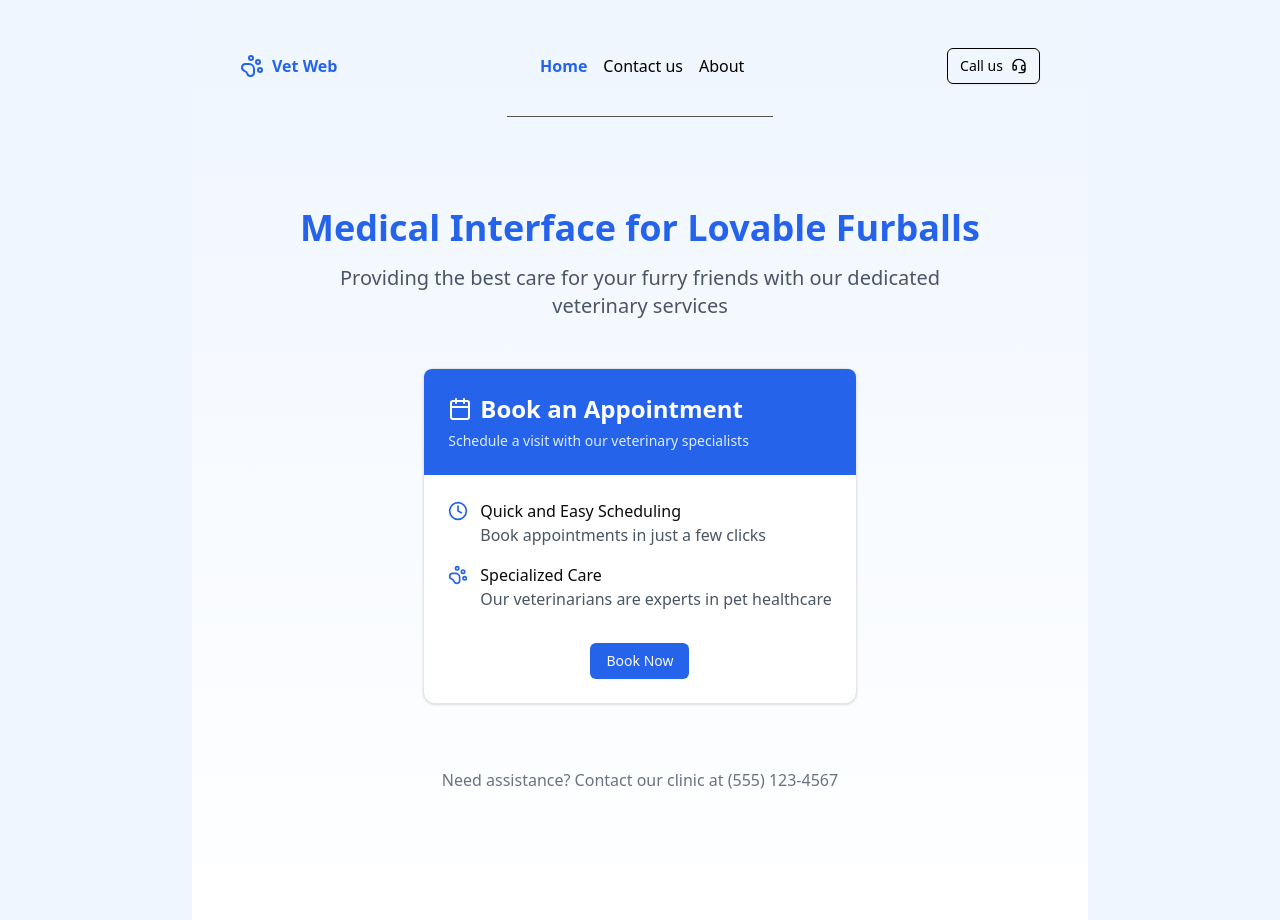
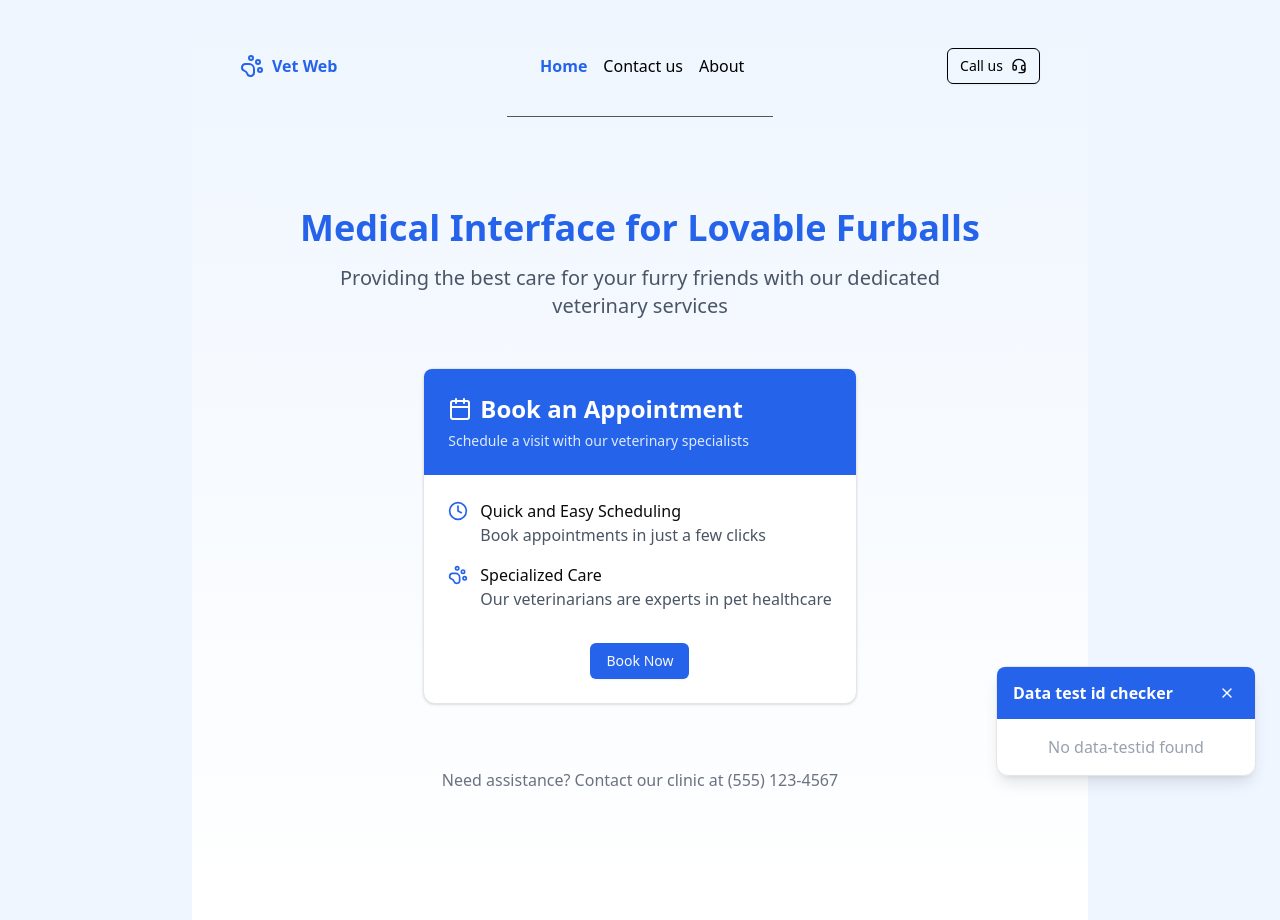
Before and after one commit to Shuunen/vet-web, a React (Vite) app: page / in a window 1280 px wide. Built offline with nearby package versions, Linux system fonts and the light colour scheme.

Commit message:
feat: add TestIdChecker component for improved testing in development

```diff
--- /dev/null
+++ b/src/components/dev/test-id-checker.tsx
@@ -0,0 +1,111 @@
+/* eslint-disable max-lines-per-function */
+import { Button } from '@/components/atoms/button'
+import { Card, CardContent, CardHeader, CardTitle } from '@/components/atoms/card'
+import { X } from 'lucide-react'
+import { useEffect, useRef, useState } from 'react'
+
+const STORAGE_KEY = 'hideTestIdChecker'
+const INTERVAL = 1000
+const EMPTY = 0
+
+function getAllTestIds() {
+  return Array.from(document.querySelectorAll('[data-testid]'))
+    .map(el => el.getAttribute('data-testid'))
+    .filter((id): id is string => Boolean(id))
+}
+
+let lastHighlighted: string | null = null
+function removeHighlight(testid?: string | null) {
+  if (!testid) return
+  const els = document.querySelectorAll<HTMLElement>(`[data-testid="${testid}"]`)
+  for (const el of els) {
+    el.style.outline = ''
+    el.style.outlineOffset = ''
+    el.style.zIndex = ''
+  }
+  if (lastHighlighted === testid) lastHighlighted = null
+}
+
+function highlightElement(testid: string) {
+  if (lastHighlighted === testid) return
+  removeHighlight(lastHighlighted)
+  const els = document.querySelectorAll<HTMLElement>(`[data-testid="${testid}"]`)
+  for (const el of els) {
+    el.style.outline = '2px solid #22c55e'
+    el.style.outlineOffset = '2px'
+    el.style.zIndex = '9998'
+  }
+  lastHighlighted = testid
+}
+
+export function TestIdChecker() {
+  const [visible, setVisible] = useState(() => !localStorage.getItem(STORAGE_KEY))
+  const [testIds, setTestIds] = useState<string[]>([])
+  const timer = useRef<NodeJS.Timeout | null>(null)
+
+  useEffect(() => {
+    if (!visible) return
+
+    function update() {
+      const current = getAllTestIds()
+      setTestIds(current)
+    }
+    update()
+    timer.current = setInterval(update, INTERVAL)
+
+    // eslint-disable-next-line consistent-return
+    return () => {
+      if (timer.current) clearInterval(timer.current)
+      removeHighlight(lastHighlighted)
+    }
+  }, [visible])
+
+  if (!visible) return null
+
+  return (
+    <Card aria-label="data-testid checker" className="fixed gap-0 bottom-6 right-6 z-100 w-auto max-w-[340px] min-w-[260px] shadow-lg">
+      <CardHeader className="flex justify-between items-center pl-4 pr-2 py-2">
+        <CardTitle className="text-base">Data test id checker</CardTitle>
+        <Button
+          variant="ghost"
+          onClick={() => {
+            setVisible(false)
+            localStorage.setItem(STORAGE_KEY, '1')
+          }}
+        >
+          <X className="size-4" />
+        </Button>
+      </CardHeader>
+      <CardContent className="p-0">
+        <ul className="list-decimal list-inside text-gray-300">
+          {testIds.map(id => {
+            const itemClassName = 'border-b border-gray-100 cursor-pointer m-0 px-4 py-2'
+
+            return (
+              <li
+                key={id}
+                className={itemClassName}
+                aria-label={`Highlight element with data-testid ${id}`}
+                onMouseEnter={() => {
+                  highlightElement(id)
+                }}
+                onMouseLeave={() => {
+                  removeHighlight(id)
+                }}
+                onFocus={() => {
+                  highlightElement(id)
+                }}
+                onBlur={() => {
+                  removeHighlight(id)
+                }}
+              >
+                <span className="text-black">{id}</span>
+              </li>
+            )
+          })}
+        </ul>
+        {testIds.length === EMPTY && <div className="text-gray-400 p-4 text-center">No data-testid found</div>}
+      </CardContent>
+    </Card>
+  )
+}
--- a/src/routes/__root.tsx
+++ b/src/routes/__root.tsx
@@ -1,4 +1,5 @@
 import { Toaster } from '@/components/atoms/toaster'
+import { TestIdChecker } from '@/components/dev/test-id-checker'
 import { Header } from '@/components/molecules/header'
 import { Outlet, createRootRoute } from '@tanstack/react-router'
 import { TanStackRouterDevtools } from '@tanstack/react-router-devtools'
@@ -9,6 +10,7 @@ export const Route = createRootRoute({
       <Header />
       <div className="border-stone-600 border-t mt-4 mb-2 w-1/3 mx-auto h-1" />
       <Outlet />
+      {import.meta.env.DEV && <TestIdChecker />}
       <TanStackRouterDevtools />
       <Toaster />
     </div>
```
